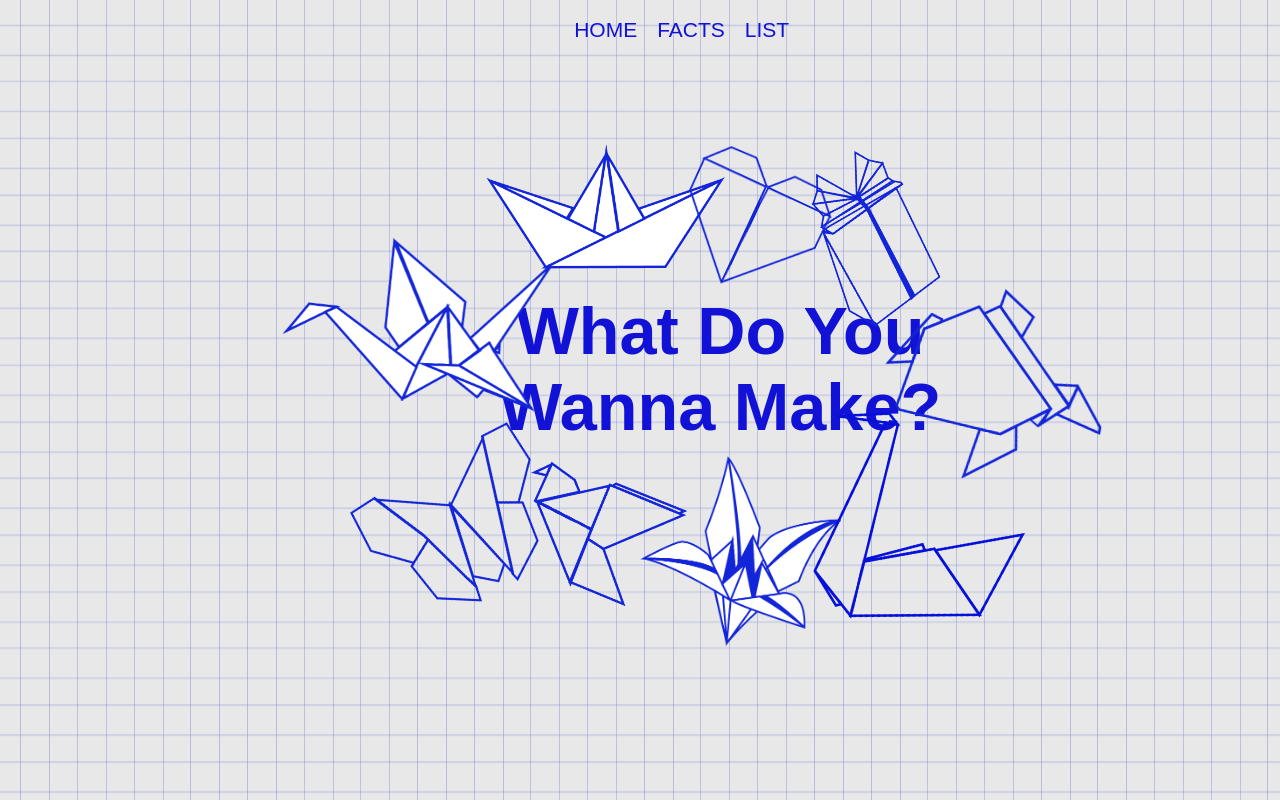
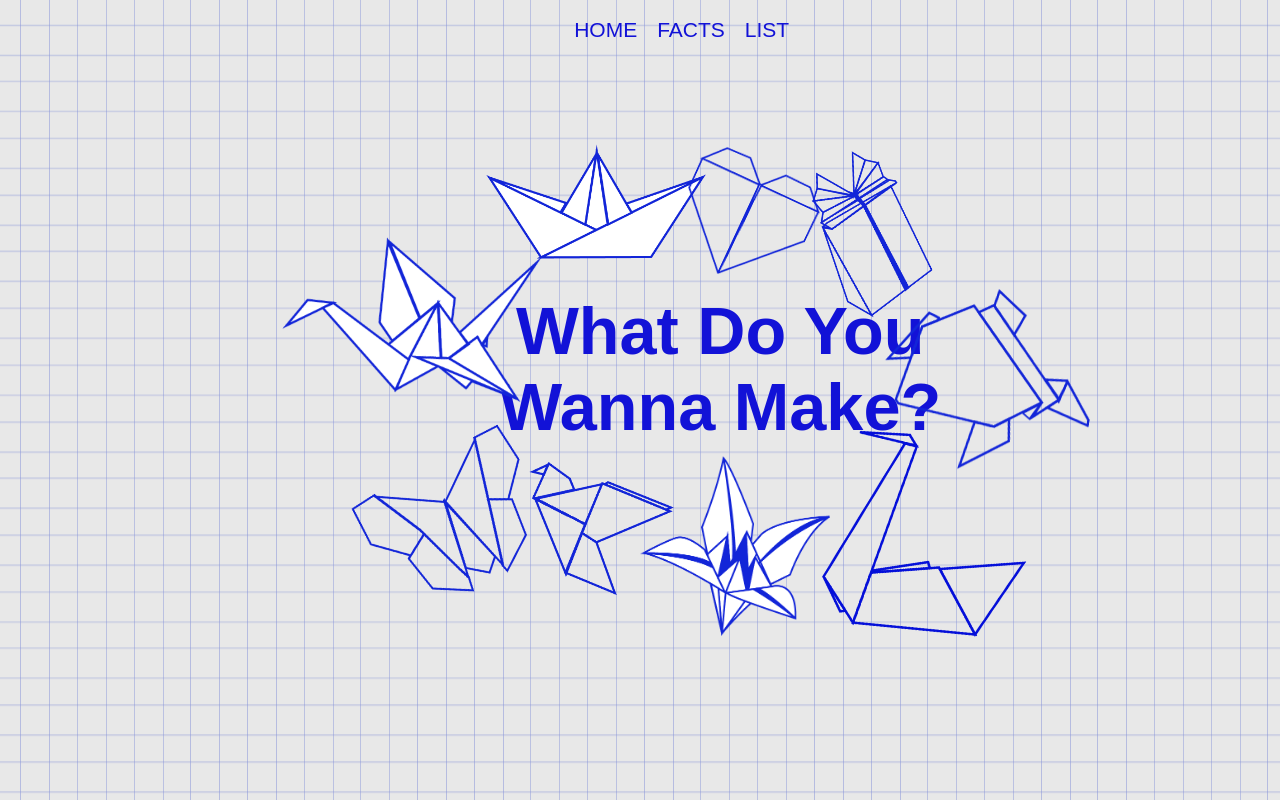
Before and after one commit to simar-kaur03/origami, a plain HTML site: page index.html in a window 1280 px wide. Drawn offline with Linux system fonts and the light colour scheme.

Commit message:
Add files via upload

```diff
--- a/homestyle.css
+++ b/homestyle.css
@@ -49,7 +49,7 @@ h1{
     position: fixed;
     top: 29.5%;
     left: 22%;
-    height: 180px;
+    height: 170px;
     rotate: -2deg;
 
 }
@@ -70,7 +70,7 @@ h1{
     position: fixed;
     top: 18%;
     left: 38%;
-    height: 125px;
+    height: 115px;
 }
 
 .card1:hover .img-2{
@@ -89,7 +89,7 @@ h1{
 
 #lily{
     position: fixed;
-    height: 190px;
+    height: 180px;
     top: 57%;
     left: 50%;
 }
@@ -109,10 +109,10 @@ h1{
 
 #swan{
     position: fixed;
-    height: 210px;
-    top: 52%;
-    left: 64%;
-    rotate: 6deg;
+    height: 200px;
+    top: 55%;
+    left: 65%;
+    rotate: 12deg;
 }
 
 .card3:hover .img-4{
@@ -131,7 +131,7 @@ h1{
 
 #heart{
     position: fixed;
-    max-height: 130px;
+    max-height: 120px;
     top: 20%;
     left: 53%;
     rotate: 25deg;
@@ -152,7 +152,7 @@ h1{
 
 #bag{
     position: fixed;
-    max-height: 170px;
+    max-height: 160px;
     top: 19%;
     left: 64%;
     rotate: -25deg;
@@ -173,7 +173,7 @@ h1{
 
 #frog{
     position: fixed;
-    max-height: 195px;
+    max-height: 185px;
     top: 36%;
     left: 69%;
     rotate: 10deg;
@@ -194,7 +194,7 @@ h1{
 
 #butterfly{
     position: fixed;
-    max-height: 145px;
+    max-height: 135px;
     top: 57%;
     left: 29%;
     rotate: -30deg;
@@ -215,7 +215,7 @@ h1{
 
 #bird{
     position: fixed;
-    max-height: 125px;
+    max-height: 115px;
     top: 58%;
     left: 40%;
     rotate: -330deg;
```
